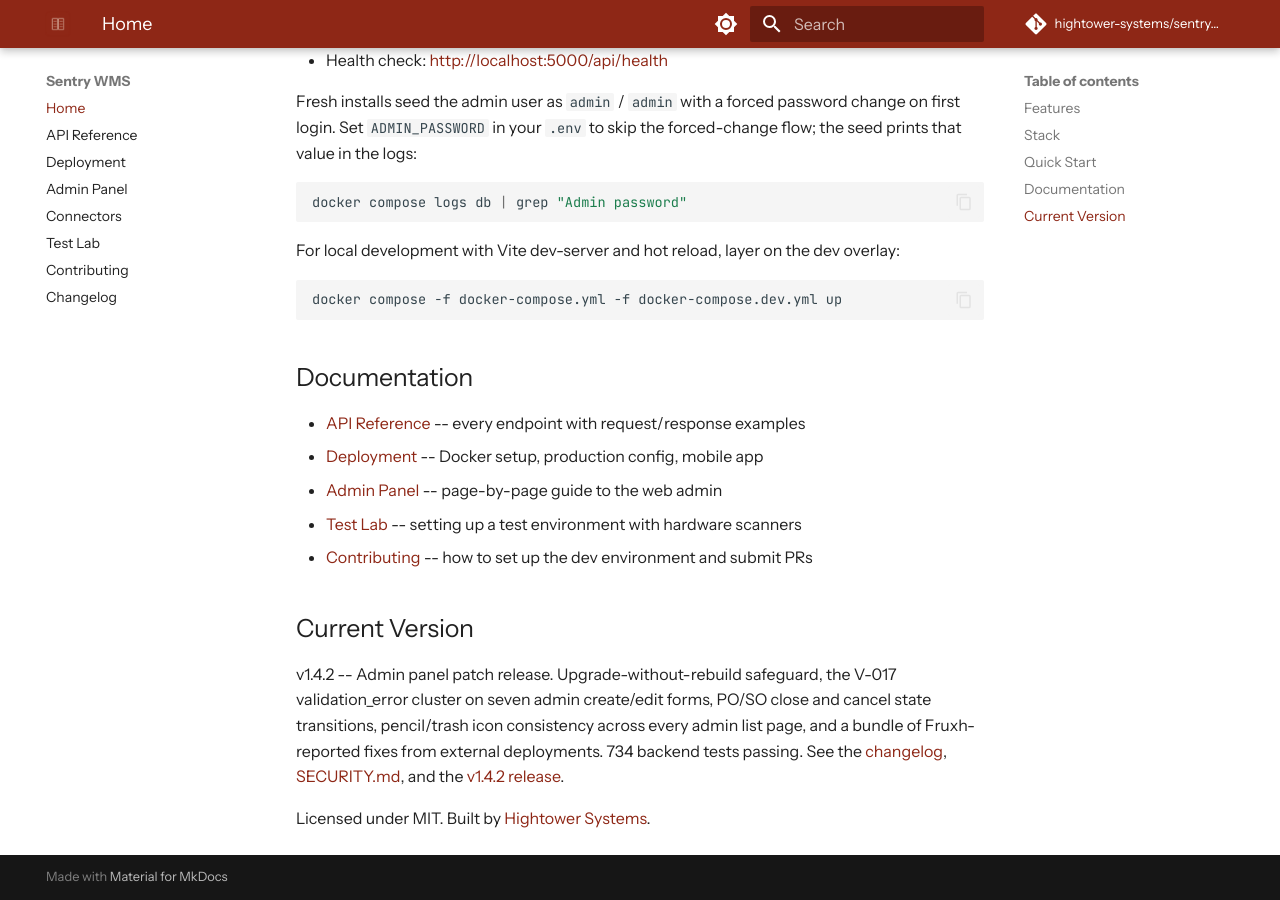
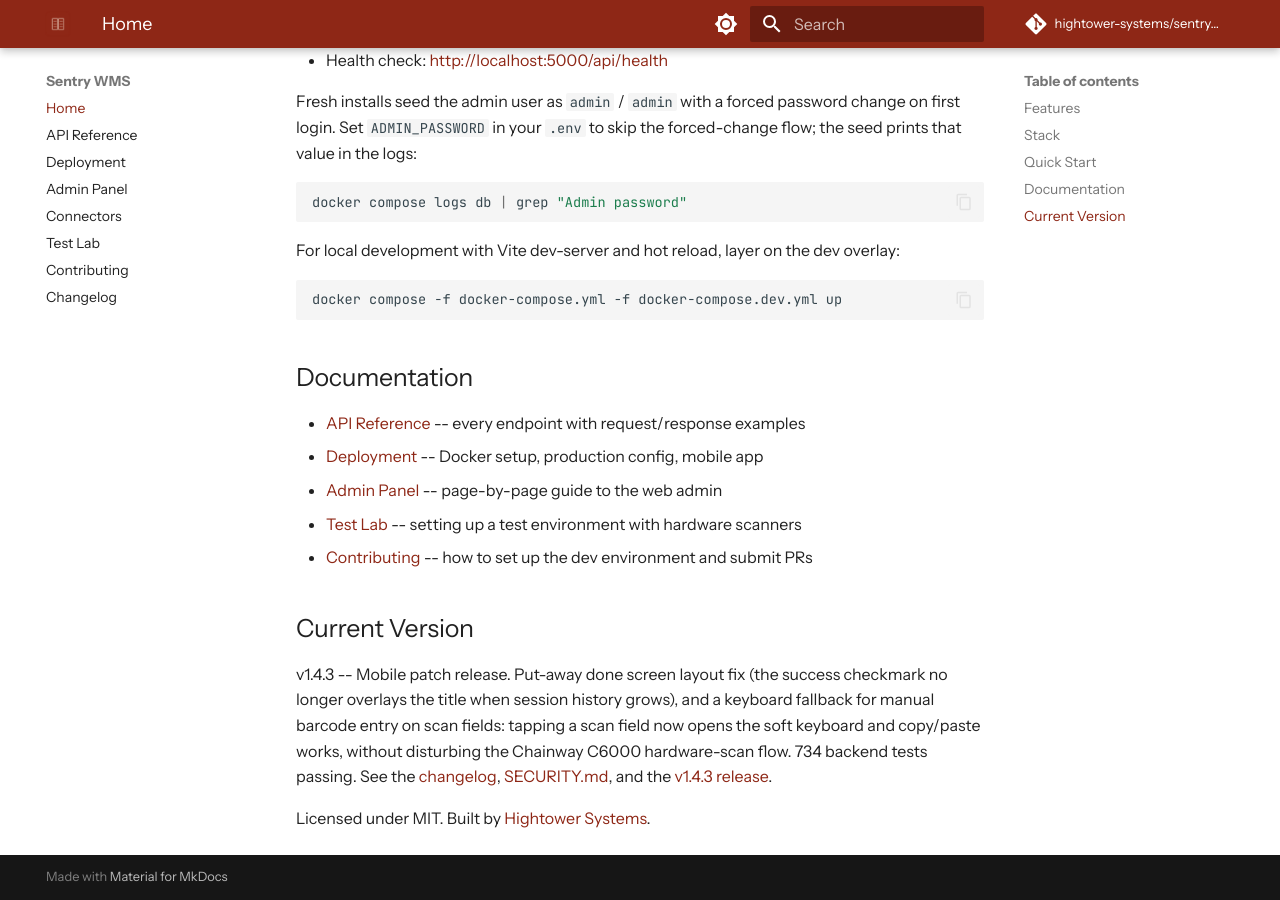
Before and after one commit to hightower-systems/sentry-wms, an MkDocs documentation site: the page built from docs/index.md, in a window 1280 px wide and 900 px high, scrolled down 1554 px. Built offline with MkDocs 1.6.1 and Material for MkDocs 9.7.7, drawn with Linux system fonts in a browser that asks for light colours; comment, search, counter and statistics services are not loaded.

Commit message:
chore: bump version to 1.4.3 across all packages and docs
Same file list as the cbf2923 v1.4.1 -> v1.4.2 bump. v1.4.3 is a
mobile patch release (#103, #104, #105) with no backend or admin code
changes, so only the strings move.

Files bumped:
  api/version.py                       1.4.2 -> 1.4.3
  admin/package.json                   1.4.2 -> 1.4.3
  admin/package-lock.json              1.4.2 -> 1.4.3 (root package only)
  admin/src/pages/Settings.jsx         About section mono Version
  mobile/package.json                  1.4.2 -> 1.4.3
  mobile/package-lock.json             1.4.2 -> 1.4.3 (root package only)
  mobile/app.json                      Expo version
  mobile/src/screens/HomeScreen.js     footer v1.4.2 -> v1.4.3
  mobile/src/screens/LoginScreen.js    version label v1.4.2 -> v1.4.3
  docs/deployment.md                   adb install sentry-wms-v1.4.3.apk
  docs/index.md                        Current Version paragraph rewritten
  README.md                            badge, status line, milestone row
                                        (new), footer

Not bumped:
  mobile/app.json android.versionCode  stays at 1 -- carries the same
                                        convention as every prior 1.4.x
                                        bump (818617a kept it at 1 even
                                        with the #68 / #69 mobile fixes)
  mobile node dependency versions      unrelated (lighthouse-logger,
                                        regenerate etc. happen to share
                                        the 1.4.x version space)
  CHANGELOG.md / docs/changelog.md     handled in the next two commits
  v1.4.2 docstrings and code comments  historical markers describing
                                        when features landed; stay

Tests: 734 backend, 58 admin, 32 mobile (24 existing + 8 new ScanInput
regression tests), all green. Lockfile Version Check workflow clean.

```diff
--- a/admin/src/pages/Settings.jsx
+++ b/admin/src/pages/Settings.jsx
@@ -384,7 +384,7 @@
       <div className="settings-section">
         <h3>About</h3>
         <div className="detail-grid">
-          <span className="detail-label">Version</span><span className="mono">1.4.2</span>
+          <span className="detail-label">Version</span><span className="mono">1.4.3</span>
           <span className="detail-label">Repository</span><span><a href="https://github.com/hightower-systems/sentry-wms" target="_blank" rel="noopener noreferrer">github.com/hightower-systems/sentry-wms</a></span>
         </div>
       </div>
--- a/api/version.py
+++ b/api/version.py
@@ -1,3 +1,3 @@
 """Sentry WMS version."""
 
-__version__ = "1.4.2"
+__version__ = "1.4.3"
--- a/docs/index.md
+++ b/docs/index.md
@@ -67,6 +67,6 @@
 
 ## Current Version
 
-v1.4.2 -- Admin panel patch release. Upgrade-without-rebuild safeguard, the V-017 validation_error cluster on seven admin create/edit forms, PO/SO close and cancel state transitions, pencil/trash icon consistency across every admin list page, and a bundle of Fruxh-reported fixes from external deployments. 734 backend tests passing. See the [changelog](changelog.md), [SECURITY.md](https://github.com/hightower-systems/sentry-wms/blob/main/SECURITY.md), and the [v1.4.2 release](https://github.com/hightower-systems/sentry-wms/releases/tag/v1.4.2).
+v1.4.3 -- Mobile patch release. Put-away done screen layout fix (the success checkmark no longer overlays the title when session history grows), and a keyboard fallback for manual barcode entry on scan fields: tapping a scan field now opens the soft keyboard and copy/paste works, without disturbing the Chainway C6000 hardware-scan flow. 734 backend tests passing. See the [changelog](changelog.md), [SECURITY.md](https://github.com/hightower-systems/sentry-wms/blob/main/SECURITY.md), and the [v1.4.3 release](https://github.com/hightower-systems/sentry-wms/releases/tag/v1.4.3).
 
 Licensed under MIT. Built by [Hightower Systems](https://github.com/hightower-systems).
```
Also changed, not shown: README.md (+4 -3 lines), docs/deployment.md (+1 -1 lines), 7 other files.
